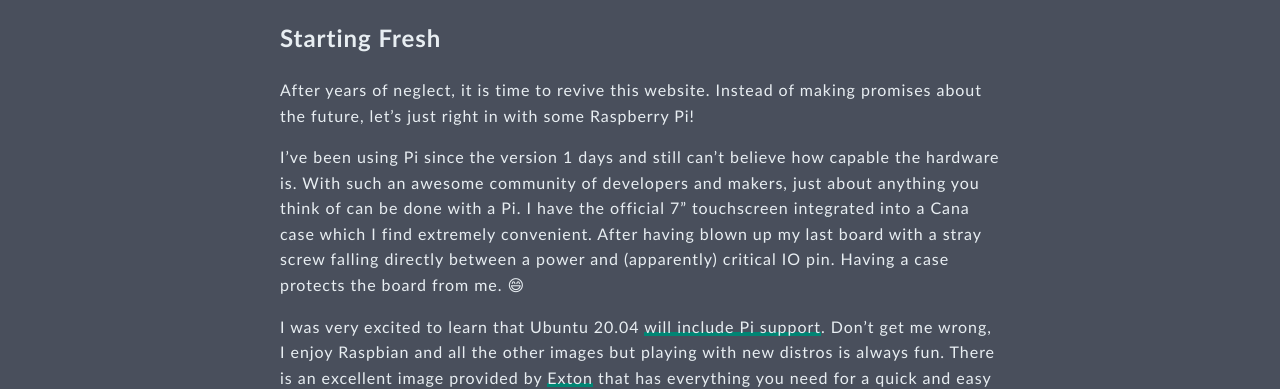
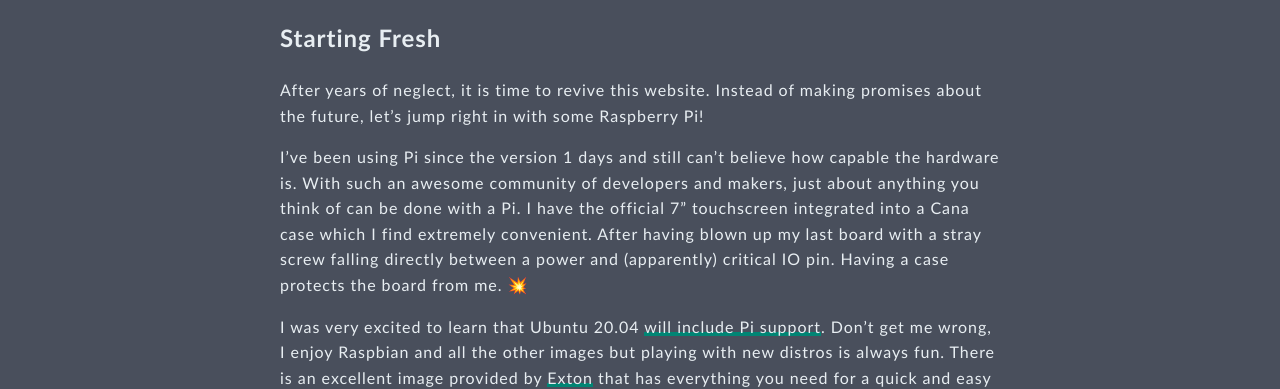
Before and after one commit to corytodd/corytodd.us, a Jekyll site: the page posts/day-0/index.html, which Jekyll copies as it is, in a window 1280 px wide and 900 px high. Shown: the part 158-547 px from the top of the window. Built offline with Jekyll 4.4.1, drawn with Linux system fonts in a browser that asks for light colours.

Commit message:
site rebuildSaturday 04/25/2020 14:27 -07

```diff
--- a/about/index.html
+++ b/about/index.html
@@ -10,7 +10,7 @@
 <meta itemprop="name" content="About">
 <meta itemprop="description" content="Cory has been writing software for Windows, Linux, and embedded devices for more than 10 years. From the early days of programming text-based RPGs and his TI-83&#43; calculator, he has had a strong passion for solving interesting problems. He enjoys helping teams and systems work together by improving automation and identifying bottlenecks. Since completing his MS in computer science from Georgia Tech in 2018 he has found a renewed purpose in pursuing new knowledge.">
 <meta itemprop="datePublished" content="2020-04-24T00:00:00&#43;00:00" />
-<meta itemprop="dateModified" content="2020-04-24T00:00:00&#43;00:00" />
+<meta itemprop="dateModified" content="2020-04-24T19:30:12-07:00" />
 <meta itemprop="wordCount" content="132">
 <meta itemprop="image" content="https://corytodd.us/img/coder_1.jpg"/>
 
@@ -22,7 +22,7 @@
 <meta property="og:url" content="https://corytodd.us/about/" />
 <meta property="og:image" content="https://corytodd.us/img/coder_1.jpg"/>
 <meta property="article:published_time" content="2020-04-24T00:00:00+00:00" />
-<meta property="article:modified_time" content="2020-04-24T00:00:00+00:00" />
+<meta property="article:modified_time" content="2020-04-24T19:30:12-07:00" />
 <meta name="twitter:card" content="summary_large_image"/>
 <meta name="twitter:image" content="https://corytodd.us/img/coder_1.jpg"/>
 
--- a/index.xml
+++ b/index.xml
@@ -18,7 +18,7 @@
       <pubDate>Fri, 24 Apr 2020 15:37:53 -0700</pubDate>
 
       <guid>https://corytodd.us/posts/day-0/</guid>
-      <description>Starting Fresh After years of neglect, it is time to revive this website. Instead of making promises about the future, let&amp;rsquo;s just right in with some Raspberry Pi!
+      <description>Starting Fresh After years of neglect, it is time to revive this website. Instead of making promises about the future, let&amp;rsquo;s jump right in with some Raspberry Pi!
 I&amp;rsquo;ve been using Pi since the version 1 days and still can&amp;rsquo;t believe how capable the hardware is. With such an awesome community of developers and makers, just about anything you think of can be done with a Pi. I have the official 7&amp;rdquo; touchscreen integrated into a Cana case which I find extremely convenient.</description>
     </item>
 
--- a/posts/day-0/index.html
+++ b/posts/day-0/index.html
@@ -8,28 +8,28 @@
 	<meta name="theme-color" content="#494f5c">
 	<meta name="msapplication-TileColor" content="#494f5c">
 <meta itemprop="name" content="Day 0">
-<meta itemprop="description" content="Starting Fresh After years of neglect, it is time to revive this website. Instead of making promises about the future, let&rsquo;s just right in with some Raspberry Pi!
+<meta itemprop="description" content="Starting Fresh After years of neglect, it is time to revive this website. Instead of making promises about the future, let&rsquo;s jump right in with some Raspberry Pi!
 I&rsquo;ve been using Pi since the version 1 days and still can&rsquo;t believe how capable the hardware is. With such an awesome community of developers and makers, just about anything you think of can be done with a Pi. I have the official 7&rdquo; touchscreen integrated into a Cana case which I find extremely convenient.">
 <meta itemprop="datePublished" content="2020-04-24T15:37:53-07:00" />
-<meta itemprop="dateModified" content="2020-04-24T15:37:53-07:00" />
+<meta itemprop="dateModified" content="2020-04-25T14:27:04-07:00" />
 <meta itemprop="wordCount" content="1280">
 <meta itemprop="image" content="https://corytodd.us/img/coder_1.jpg"/>
 
 
 
 <meta itemprop="keywords" content="" /><meta property="og:title" content="Day 0" />
-<meta property="og:description" content="Starting Fresh After years of neglect, it is time to revive this website. Instead of making promises about the future, let&rsquo;s just right in with some Raspberry Pi!
+<meta property="og:description" content="Starting Fresh After years of neglect, it is time to revive this website. Instead of making promises about the future, let&rsquo;s jump right in with some Raspberry Pi!
 I&rsquo;ve been using Pi since the version 1 days and still can&rsquo;t believe how capable the hardware is. With such an awesome community of developers and makers, just about anything you think of can be done with a Pi. I have the official 7&rdquo; touchscreen integrated into a Cana case which I find extremely convenient." />
 <meta property="og:type" content="article" />
 <meta property="og:url" content="https://corytodd.us/posts/day-0/" />
 <meta property="og:image" content="https://corytodd.us/img/coder_1.jpg"/>
 <meta property="article:published_time" content="2020-04-24T15:37:53-07:00" />
-<meta property="article:modified_time" content="2020-04-24T15:37:53-07:00" />
+<meta property="article:modified_time" content="2020-04-25T14:27:04-07:00" />
 <meta name="twitter:card" content="summary_large_image"/>
 <meta name="twitter:image" content="https://corytodd.us/img/coder_1.jpg"/>
 
 <meta name="twitter:title" content="Day 0"/>
-<meta name="twitter:description" content="Starting Fresh After years of neglect, it is time to revive this website. Instead of making promises about the future, let&rsquo;s just right in with some Raspberry Pi!
+<meta name="twitter:description" content="Starting Fresh After years of neglect, it is time to revive this website. Instead of making promises about the future, let&rsquo;s jump right in with some Raspberry Pi!
 I&rsquo;ve been using Pi since the version 1 days and still can&rsquo;t believe how capable the hardware is. With such an awesome community of developers and makers, just about anything you think of can be done with a Pi. I have the official 7&rdquo; touchscreen integrated into a Cana case which I find extremely convenient."/>
 
 	<link rel="apple-touch-icon" sizes="180x180" href="/apple-touch-icon.png">
@@ -82,8 +82,8 @@ I&rsquo;ve been using Pi since the version 1 days and still can&rsquo;t believe
 			</header>
 			<div class="content">
 				<h2 id="starting-fresh">Starting Fresh<a href="#starting-fresh" class="anchor" aria-hidden="true"><svg xmlns="http://www.w3.org/2000/svg" viewBox="0 0 24 24" fill="none" stroke="currentColor" stroke-width="2" stroke-linecap="round" stroke-linejoin="round"><path d="M15 7h3a5 5 0 0 1 5 5 5 5 0 0 1-5 5h-3m-6 0H6a5 5 0 0 1-5-5 5 5 0 0 1 5-5h3"></path><line x1="8" y1="12" x2="16" y2="12"></line></svg></a></h2>
-<p>After years of neglect, it is time to revive this website. Instead of making promises about the future, let&rsquo;s just right in with some Raspberry Pi!</p>
-<p>I&rsquo;ve been using Pi since the version 1 days and still can&rsquo;t believe how capable the hardware is. With such an awesome community of developers and makers, just about anything you think of can be done with a Pi. I have the official 7&rdquo; touchscreen integrated into a Cana case which I find extremely convenient. After having blown up my last board with a stray screw falling directly between a power and (apparently) critical IO pin. Having a case protects the board from me. 😄</p>
+<p>After years of neglect, it is time to revive this website. Instead of making promises about the future, let&rsquo;s jump right in with some Raspberry Pi!</p>
+<p>I&rsquo;ve been using Pi since the version 1 days and still can&rsquo;t believe how capable the hardware is. With such an awesome community of developers and makers, just about anything you think of can be done with a Pi. I have the official 7&rdquo; touchscreen integrated into a Cana case which I find extremely convenient. After having blown up my last board with a stray screw falling directly between a power and (apparently) critical IO pin. Having a case protects the board from me.  💥</p>
 <p>I was very excited to learn that Ubuntu 20.04 <a href="https://wiki.ubuntu.com/FocalFossa/ReleaseNotes">will include Pi support</a>. Don&rsquo;t get me wrong, I enjoy Raspbian and all the other images but playing with new distros is always fun. There is an excellent image provided by <a href="http://ct.exton.se/?p=950">Exton</a> that has everything you need for a quick and easy setup. My goal for this project is to get Kivy up and running with my touchscreen. Time to burn the image!</p>
 <p>On first boot, the system is responsive and my 7&rdquo; touchscreen is working right out of the box. Networking is functional and
 all I have to do is resize the file system and setup my SSH keys. After a quick reboot, we&rsquo;re ready to rock.</p>
@@ -197,6 +197,7 @@ sudo bash -c <span class="s1">&#39;echo &#39;</span><span class="nv">SUBSYSTEM</
 			<footer class="post-info">
 				<p><svg xmlns="http://www.w3.org/2000/svg" width="24" height="24" viewBox="0 0 24 24" fill="none" stroke="currentColor" stroke-width="2" stroke-linecap="round" stroke-linejoin="round" class="feather feather-file-text"><path d="M14 2H6a2 2 0 0 0-2 2v16a2 2 0 0 0 2 2h12a2 2 0 0 0 2-2V8z"></path><polyline points="14 2 14 8 20 8"></polyline><line x1="16" y1="13" x2="8" y2="13"></line><line x1="16" y1="17" x2="8" y2="17"></line><polyline points="10 9 9 9 8 9"></polyline></svg>1280 Words</p>
 				<p><svg xmlns="http://www.w3.org/2000/svg" width="24" height="24" viewBox="0 0 24 24" fill="none" stroke="currentColor" stroke-width="2" stroke-linecap="round" stroke-linejoin="round" class="feather feather-calendar"><rect x="3" y="4" width="18" height="18" rx="2" ry="2"></rect><line x1="16" y1="2" x2="16" y2="6"></line><line x1="8" y1="2" x2="8" y2="6"></line><line x1="3" y1="10" x2="21" y2="10"></line></svg>2020-04-24 15:37 -0700</p>
+				<p><svg xmlns="http://www.w3.org/2000/svg" width="24" height="24" viewBox="0 0 24 24" fill="none" stroke="currentColor" stroke-width="2" stroke-linecap="round" stroke-linejoin="round" class="feather feather-git-commit"><circle cx="12" cy="12" r="4"></circle><line x1="1.05" y1="12" x2="7" y2="12"></line><line x1="17.01" y1="12" x2="22.96" y2="12"></line></svg><a href="https://github.com/corytodd/corytodd.us/commit/c25016f5cc7d8cb7ef75caf3fdbcf6f0590f491d" target="_blank" rel="noopener">c25016f</a> @ 2020-04-25</p>
 			</footer>
 		</article>
 		<div class="post-nav thin">
--- a/posts/index.xml
+++ b/posts/index.xml
@@ -15,11 +15,11 @@
 			<pubDate>Fri, 24 Apr 2020 15:37:53 -0700</pubDate>
 
 			<guid>https://corytodd.us/posts/day-0/</guid>
-			<description>Starting Fresh After years of neglect, it is time to revive this website. Instead of making promises about the future, let&amp;rsquo;s just right in with some Raspberry Pi!
+			<description>Starting Fresh After years of neglect, it is time to revive this website. Instead of making promises about the future, let&amp;rsquo;s jump right in with some Raspberry Pi!
 I&amp;rsquo;ve been using Pi since the version 1 days and still can&amp;rsquo;t believe how capable the hardware is. With such an awesome community of developers and makers, just about anything you think of can be done with a Pi. I have the official 7&amp;rdquo; touchscreen integrated into a Cana case which I find extremely convenient.</description>
 			<content type="html"><![CDATA[<h2 id="starting-fresh">Starting Fresh</h2>
-<p>After years of neglect, it is time to revive this website. Instead of making promises about the future, let&rsquo;s just right in with some Raspberry Pi!</p>
-<p>I&rsquo;ve been using Pi since the version 1 days and still can&rsquo;t believe how capable the hardware is. With such an awesome community of developers and makers, just about anything you think of can be done with a Pi. I have the official 7&rdquo; touchscreen integrated into a Cana case which I find extremely convenient. After having blown up my last board with a stray screw falling directly between a power and (apparently) critical IO pin. Having a case protects the board from me. 😄</p>
+<p>After years of neglect, it is time to revive this website. Instead of making promises about the future, let&rsquo;s jump right in with some Raspberry Pi!</p>
+<p>I&rsquo;ve been using Pi since the version 1 days and still can&rsquo;t believe how capable the hardware is. With such an awesome community of developers and makers, just about anything you think of can be done with a Pi. I have the official 7&rdquo; touchscreen integrated into a Cana case which I find extremely convenient. After having blown up my last board with a stray screw falling directly between a power and (apparently) critical IO pin. Having a case protects the board from me.  💥</p>
 <p>I was very excited to learn that Ubuntu 20.04 <a href="https://wiki.ubuntu.com/FocalFossa/ReleaseNotes">will include Pi support</a>. Don&rsquo;t get me wrong, I enjoy Raspbian and all the other images but playing with new distros is always fun. There is an excellent image provided by <a href="http://ct.exton.se/?p=950">Exton</a> that has everything you need for a quick and easy setup. My goal for this project is to get Kivy up and running with my touchscreen. Time to burn the image!</p>
 <p>On first boot, the system is responsive and my 7&rdquo; touchscreen is working right out of the box. Networking is functional and
 all I have to do is resize the file system and setup my SSH keys. After a quick reboot, we&rsquo;re ready to rock.</p>
--- a/resume/index.html
+++ b/resume/index.html
@@ -12,7 +12,7 @@
 Experience Pyramid Technologies, Mesa, AZ — Senior Software Engineer | July 2017 - Present
  Lead developer on counterfeit currency detection algorithms Extensive custom USB development Design and develop asynchronous task-based architecture on RTOS Mentor coworkers with code-review and training Grow suite of automation tools for CI and build tools  Pyramid Technologies, Mesa, AZ — Software Engineer | November 2012 - July 2017">
 <meta itemprop="datePublished" content="2020-04-24T00:00:00&#43;00:00" />
-<meta itemprop="dateModified" content="2020-04-24T00:00:00&#43;00:00" />
+<meta itemprop="dateModified" content="2020-04-24T19:30:12-07:00" />
 <meta itemprop="wordCount" content="378">
 <meta itemprop="image" content="https://corytodd.us/img/coder_1.jpg"/>
 
@@ -26,7 +26,7 @@ Experience Pyramid Technologies, Mesa, AZ — Senior Software Engineer | July 20
 <meta property="og:url" content="https://corytodd.us/resume/" />
 <meta property="og:image" content="https://corytodd.us/img/coder_1.jpg"/>
 <meta property="article:published_time" content="2020-04-24T00:00:00+00:00" />
-<meta property="article:modified_time" content="2020-04-24T00:00:00+00:00" />
+<meta property="article:modified_time" content="2020-04-24T19:30:12-07:00" />
 <meta name="twitter:card" content="summary_large_image"/>
 <meta name="twitter:image" content="https://corytodd.us/img/coder_1.jpg"/>
 
```
Also changed, not shown: sitemap.xml (+5 -5 lines).
